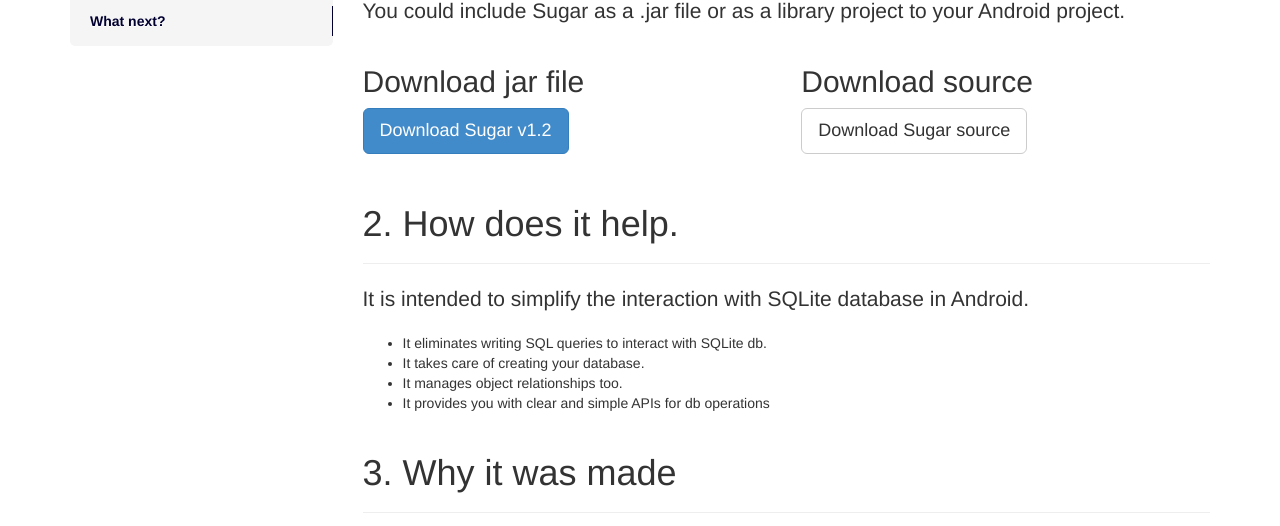
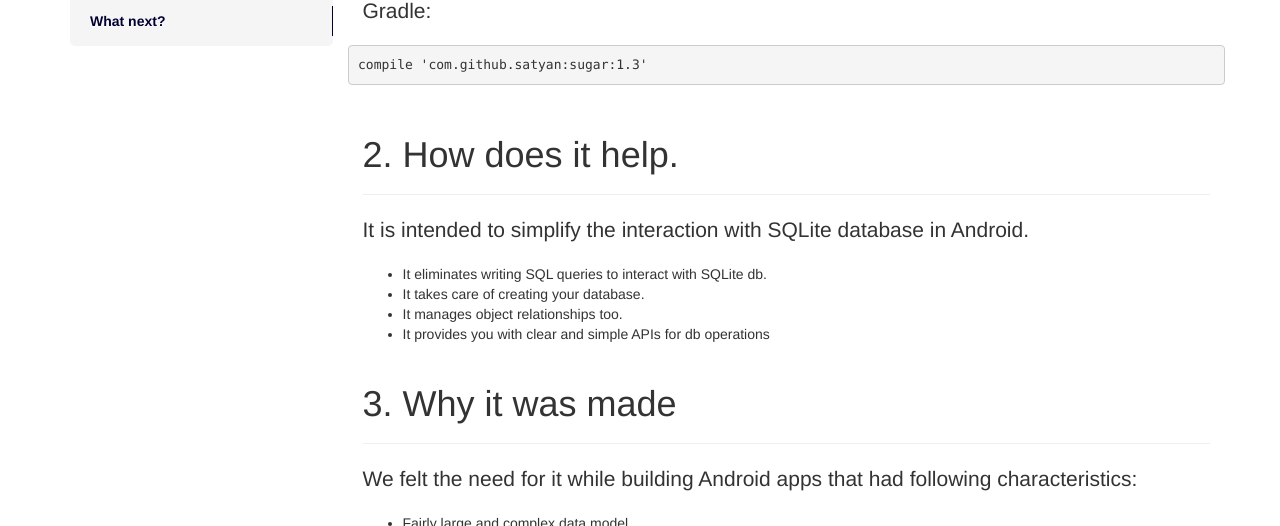
Before and after one commit to chennaione/sugar, a Jekyll site: the page built from index.html, in a window 1280 px wide and 900 px high, cut to the strip 374-900 px from the top of the window. Built offline with Jekyll 4.4.1, drawn with Linux system fonts in a browser that asks for light colours; Markdown is read by kramdown in place of the engine named in the settings; comment, search, counter and statistics services are not loaded.

```diff
--- a/about.html
+++ b/about.html
@@ -27,9 +27,9 @@ title: About
         </div>
         <p class="lead">Here are a few apps that use Sugar for their DB related stuff. To add your app here, please <a href="mailto:satya@satyanarayan.in">send me a note</a> mentioning how you're using Sugar in your app and a link to playstore/website.</p>
 
-        <a href="http://bitzermobile.com/"><img width="150px" src="http://bitzermobile.com/wp-content/uploads/2013/02/BitzerMobile.png" class="img-rounded"></a>
+        <a href="http://bitzermobile.com/"><img width="150px" src="./assets/img/bitzer.jpg" class="img-rounded"></a>
         <a href="http://pingaala.com/"><img width="150px" src="http://www.pingaala.com/assets/img/logo-white.png" class="img-rounded"></a>
-        <a href="http://cloudfuze.com/"><img width="150px" src="http://cloudfuze.com/wp-content/themes/mobilityapp-parent/images/logo-cf.png?27e8e2" class="img-rounded"></a>
+        <a href="http://cloudfuze.com/"><img width="150px" src="https://www.cloudfuze.com/wp-content/uploads/2014/04/cflogo.png" class="img-rounded"></a>
         <a href="http://approves.it/"><img width="100px" height="50px" src="https://lh6.ggpht.com/51_bzWFLzcEGzl0mjaLq73wIebECPLa4qGPDLcwi9UdGF1PMtrYk4aGcHosTsteMyfQ=w124" class="img-rounded"></a>
         <a href="http://carhub.us/"><img width="100px" height="50px" src="http://www.carhub.us/static/img/carhub_logo.png" class="img-rounded"></a>
       </section>
--- a/index.html
+++ b/index.html
@@ -28,17 +28,16 @@ title: Overview
         <div class="page-header">
           <h1>1. Download</h1>
         </div>
-        <p class="lead">You could include Sugar as a .jar file or as a library project to your Android project.</p>
+        <p class="lead">Gradle:</p>
 
         <div class="row">
-          <div class="col-md-6">
-            <h2>Download jar file</h2>
-            <p><a class="btn btn-lg btn-primary" href="https://raw.github.com/satyan/sugar/master/dist/sugar-1.2.jar">Download Sugar v1.2</a></p>
-          </div>
-          <div class="col-md-6">
-            <h2>Download source</h2>
-            <p><a class="btn btn-lg btn-default" href="https://github.com/satyan/sugar/">Download Sugar source</a></p>
-          </div>
+
+
+{% highlight xml %}
+compile 'com.github.satyan:sugar:1.3'
+{% endhighlight %}
+
+
         </div>
       </section>
 
```
Also changed, not shown: getting-started.html (+11 -15 lines), assets/img/bitzer.jpg (added).
